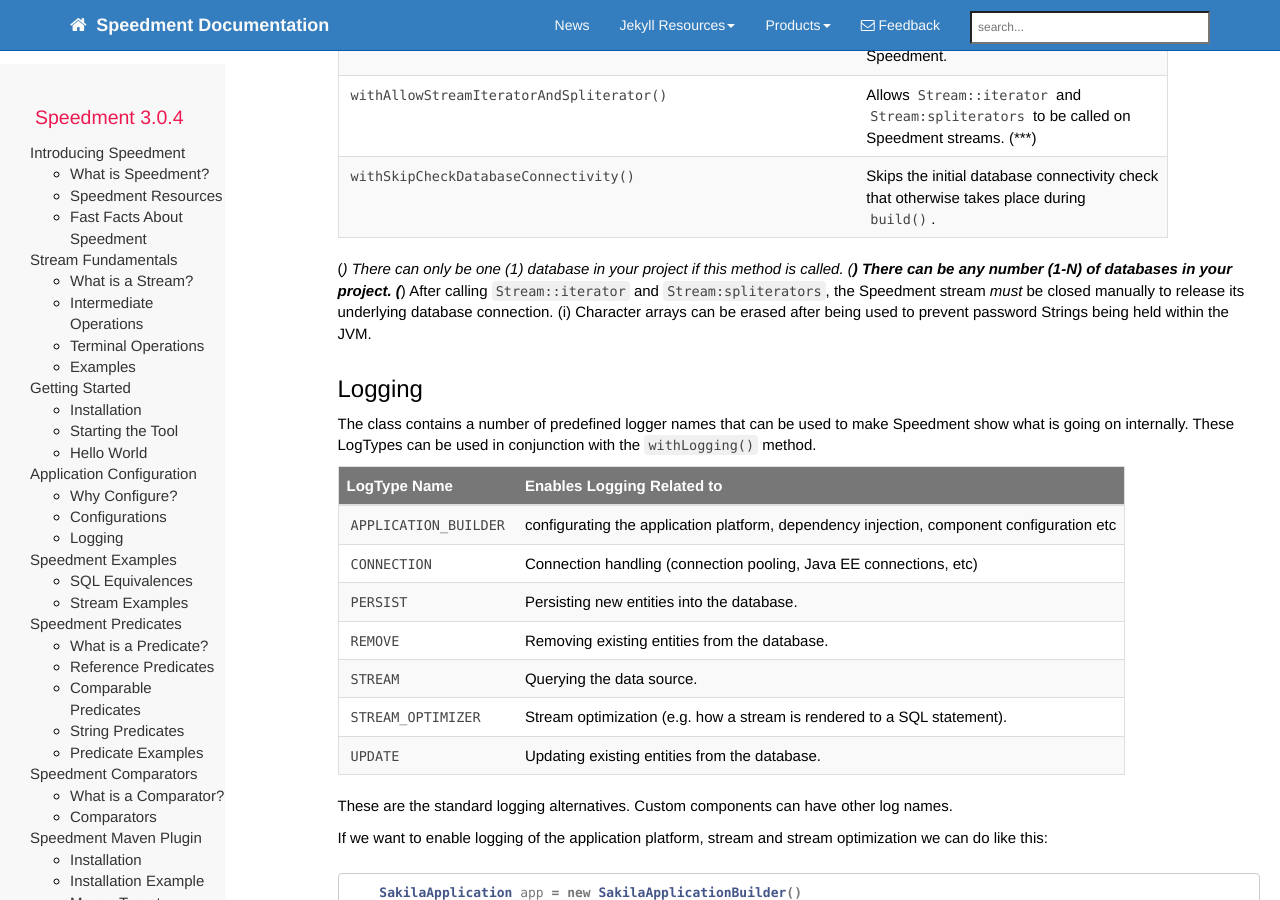
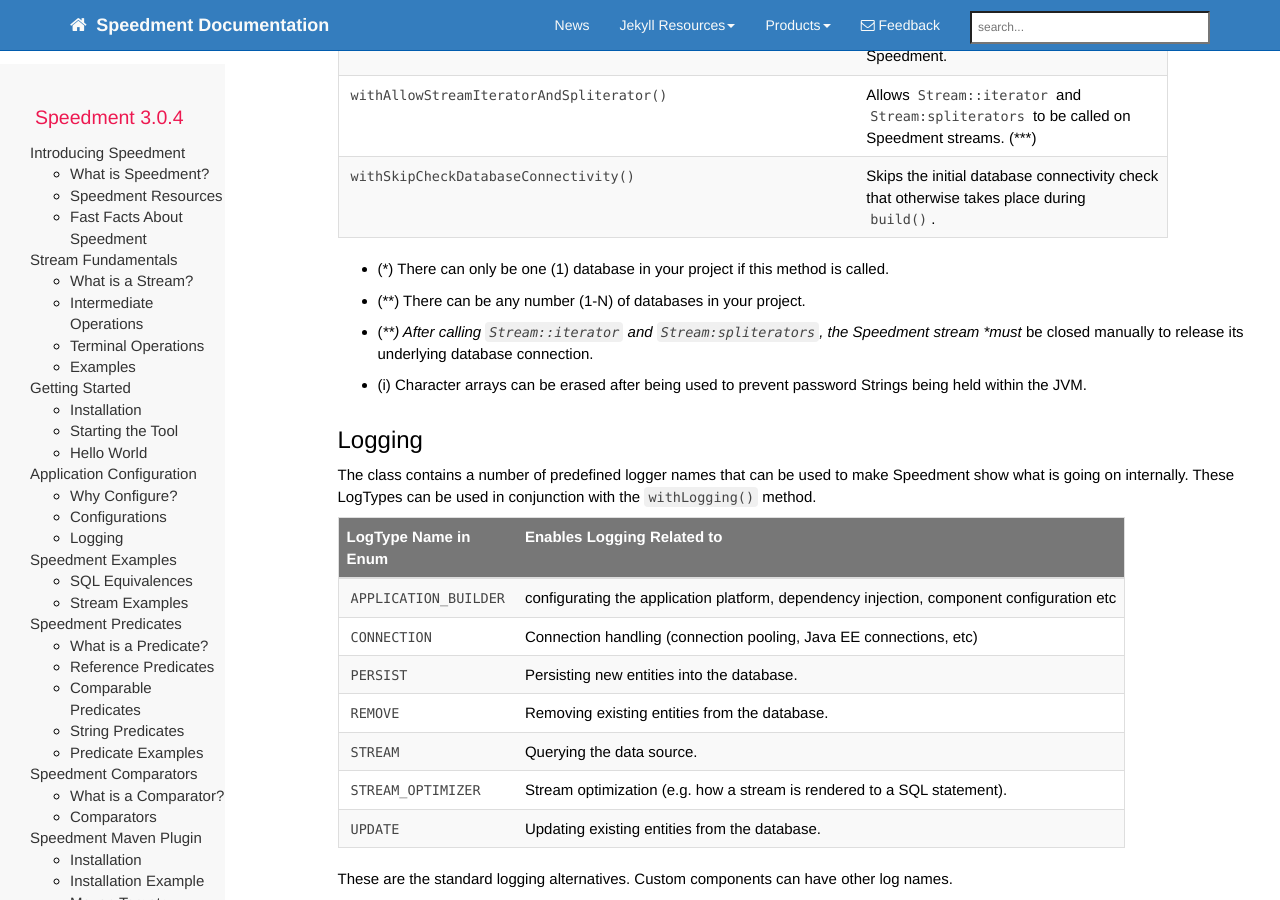
Before and after one commit to speedment/speedment-doc, a Jekyll site: the page built from pages/application_configuration.md, in a window 1280 px wide and 900 px high, scrolled down 1704 px. Built offline with Jekyll 4.4.1, drawn with Linux system fonts in a browser that asks for light colours; nearby versions of some CDN libraries; comment, search, counter and statistics services are not loaded; some of the changed text lies outside the part shown.

Commit message:
Fix formatting in appication configuration

```diff
--- a/pages/application_configuration.md
+++ b/pages/application_configuration.md
@@ -43,15 +43,15 @@
 | `withAllowStreamIteratorAndSpliterator()` |            | Allows `Stream::iterator` and `Stream:spliterators` to be called on Speedment streams. (***)  |
 | `withSkipCheckDatabaseConnectivity()` |                | Skips the initial database connectivity check that otherwise takes place during `build()`.    |
 
-(*) There can only be one (1) database in your project if this method is called.
-(**) There can be any number (1-N) of databases in your project.
-(***) After calling `Stream::iterator` and `Stream:spliterators`, the Speedment stream *must* be closed manually to release its underlying database connection.
-(i) Character arrays can be erased after being used to prevent password Strings being held within the JVM.
+* (*) There can only be one (1) database in your project if this method is called.
+* (**) There can be any number (1-N) of databases in your project.
+* (***) After calling `Stream::iterator` and `Stream:spliterators`, the Speedment stream *must* be closed manually to release its underlying database connection.
+* (i) Character arrays can be erased after being used to prevent password Strings being held within the JVM.
 
 ## Logging
 The class {{site.data.javadoc.ApplicationBuilder.LogType}} contains a number of predefined logger names that can be used to make Speedment show what is going on internally. These LogTypes can be used in conjunction with the `withLogging()` method.
 
-| LogType Name         | Enables Logging Related to                                                                |
+| LogType Name in Enum | Enables Logging Related to                                                                |
 | :------------------- | :---------------------------------------------------------------------------------------- |
 | `APPLICATION_BUILDER`| configurating the application platform, dependency injection, component configuration etc |
 | `CONNECTION`         | Connection handling (connection pooling, Java EE connections, etc)                        |
```
Also changed, not shown: other parts of pages/application_configuration.md (+1 -1 lines).
